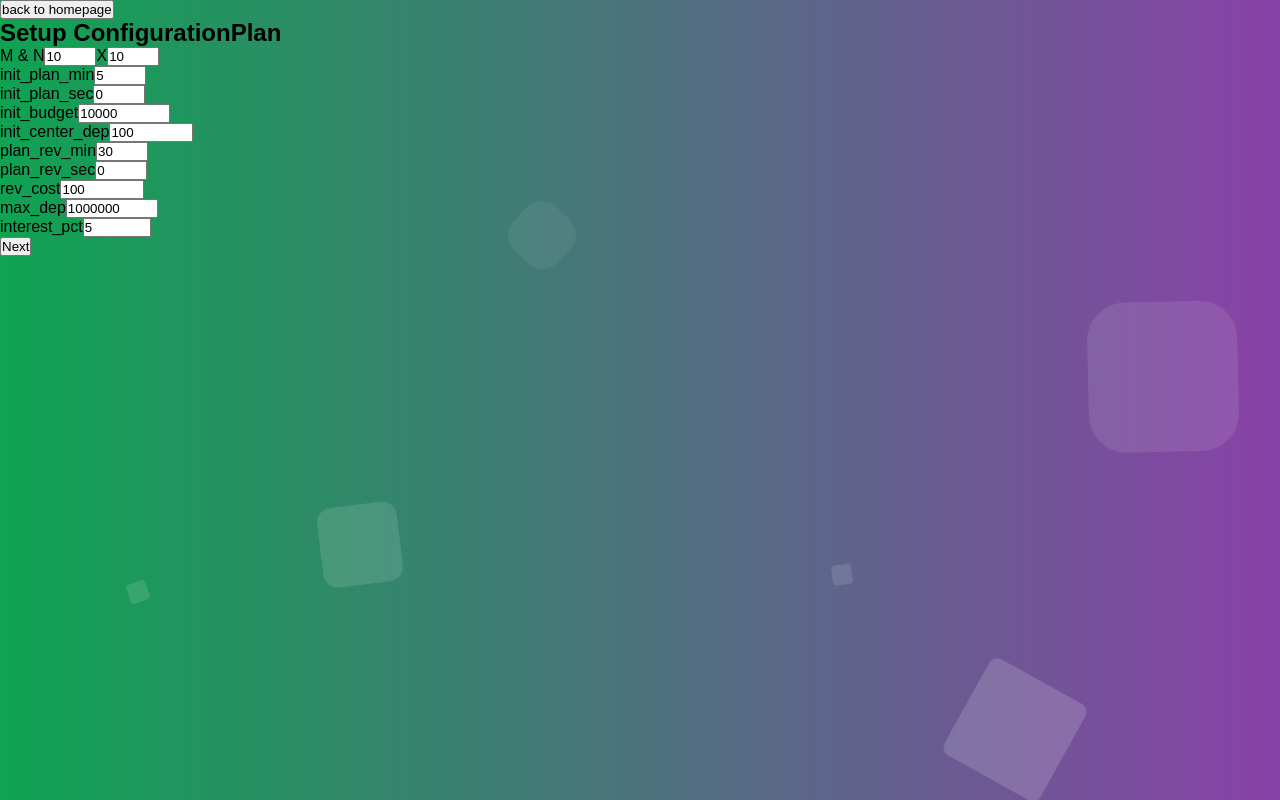
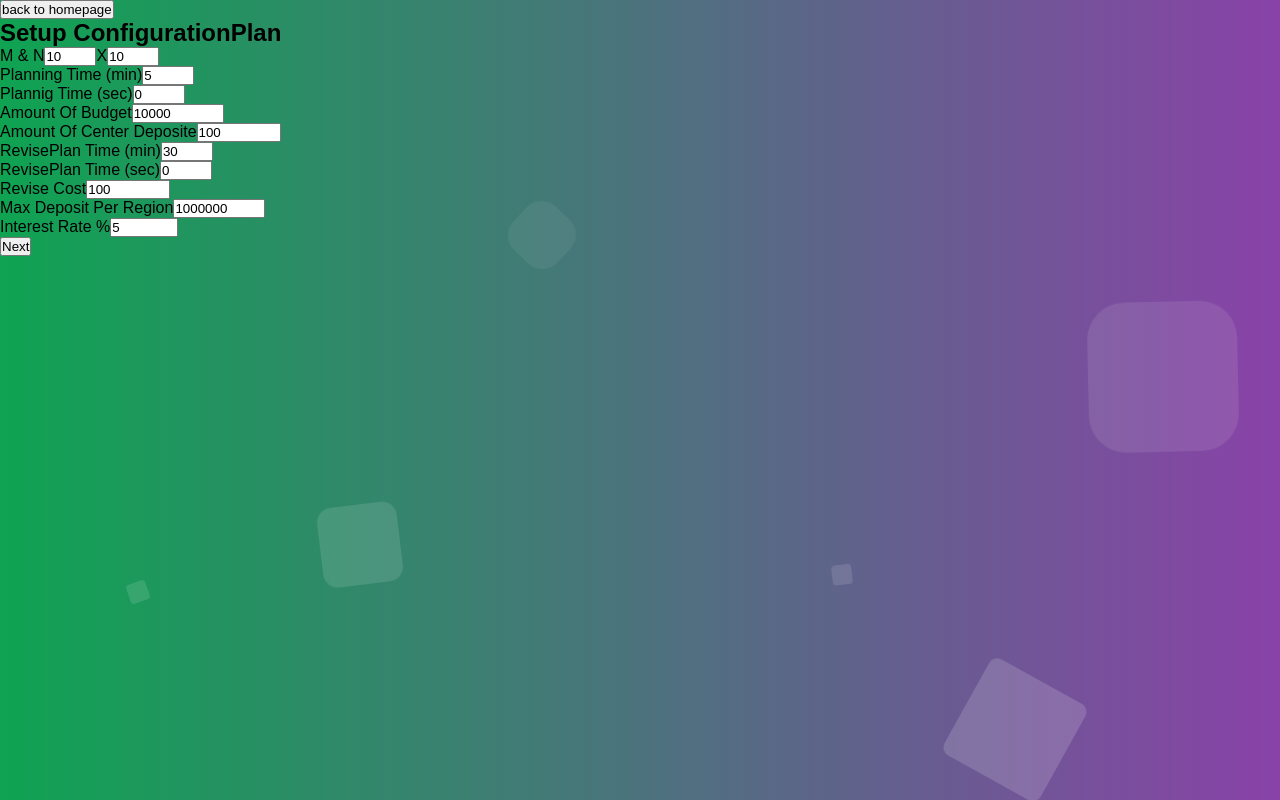
Before and after one commit to setsiri/UPBEAT-Group-7-React, a Next.js app: page /game_setup/SetConfigurationPlan in a window 1280 px wide. Built offline with nearby package versions, Linux system fonts and the light colour scheme; no server answers.

Commit message:
ปรับชื่อตัวแปร

```diff
--- a/pages/game_setup/SetConfigurationPlan.tsx
+++ b/pages/game_setup/SetConfigurationPlan.tsx
@@ -132,7 +132,7 @@ function SetConfigurationPlan() {
               ></input>
             </div>
             <div className="input-group">
-              <span className="input-group-text">init_plan_min</span>
+              <span className="input-group-text">Planning Time (min)</span>
               <input
                 type="number"
                 min="0"
@@ -151,7 +151,7 @@ function SetConfigurationPlan() {
               ></input>
             </div>
             <div className="input-group">
-              <span className="input-group-text">init_plan_sec</span>
+              <span className="input-group-text">Plannig Time (sec)</span>
               <input
                 type="number"
                 min="0"
@@ -170,7 +170,7 @@ function SetConfigurationPlan() {
               ></input>
             </div>
             <div className="input-group">
-              <span className="input-group-text">init_budget</span>
+              <span className="input-group-text">Amount Of Budget</span>
               <input
                 type="number"
                 min="0"
@@ -189,7 +189,9 @@ function SetConfigurationPlan() {
               ></input>
             </div>
             <div className="input-group">
-              <span className="input-group-text">init_center_dep</span>
+              <span className="input-group-text">
+                Amount Of Center Deposite
+              </span>
               <input
                 type="number"
                 min="0"
@@ -208,7 +210,7 @@ function SetConfigurationPlan() {
               ></input>
             </div>
             <div className="input-group">
-              <span className="input-group-text">plan_rev_min</span>
+              <span className="input-group-text">RevisePlan Time (min)</span>
               <input
                 type="number"
                 min="0"
@@ -226,7 +228,7 @@ function SetConfigurationPlan() {
               ></input>
             </div>
             <div className="input-group">
-              <span className="input-group-text">plan_rev_sec</span>
+              <span className="input-group-text">RevisePlan Time (sec)</span>
               <input
                 type="number"
                 min="0"
@@ -244,7 +246,7 @@ function SetConfigurationPlan() {
               ></input>
             </div>
             <div className="input-group">
-              <span className="input-group-text">rev_cost</span>
+              <span className="input-group-text">Revise Cost</span>
               <input
                 type="number"
                 min="0"
@@ -263,7 +265,7 @@ function SetConfigurationPlan() {
               ></input>
             </div>
             <div className="input-group">
-              <span className="input-group-text">max_dep</span>
+              <span className="input-group-text">Max Deposit Per Region</span>
               <input
                 type="number"
                 min="0"
@@ -282,7 +284,7 @@ function SetConfigurationPlan() {
               ></input>
             </div>
             <div className="input-group">
-              <span className="input-group-text">interest_pct</span>
+              <span className="input-group-text">Interest Rate %</span>
               <input
                 type="number"
                 min="0"
```
